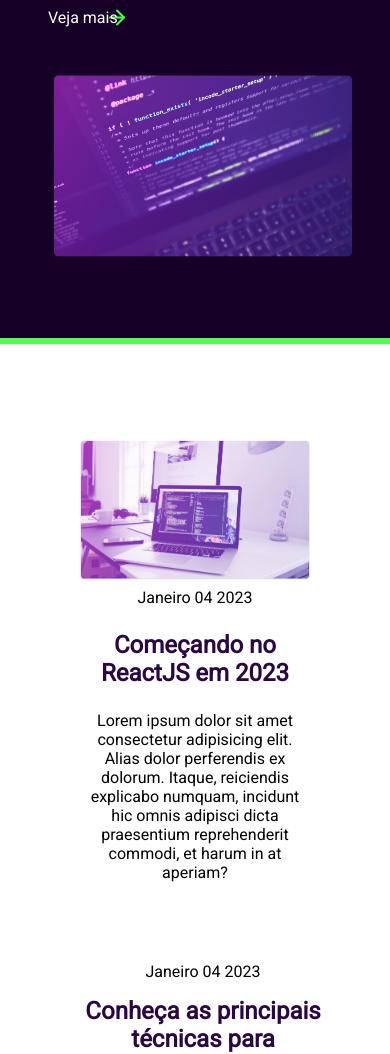
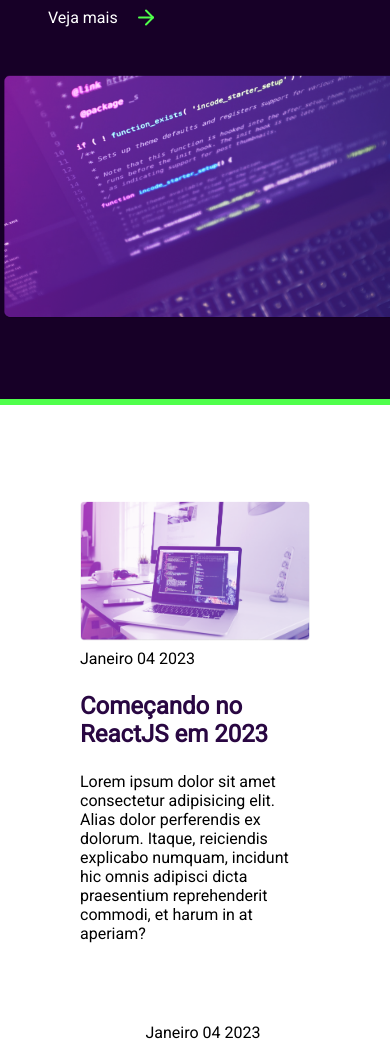
Before and after one commit to gabrieellh/RocketBlog, a plain HTML site: page index.html in a window 390 px wide. Shown: the part 900-1954 px from the top of the page. Drawn offline with Linux system fonts and the light colour scheme.

Commit message:
seventh-commit

```diff
--- a/style.css
+++ b/style.css
@@ -164,7 +164,6 @@
     ul {
         display: flex;
         flex-direction: column;
-        text-align: center;
     }
 
     .news-on-the-top {
@@ -174,24 +173,22 @@
     }
 
     .featured-image {
-        width: 300px;
+        width: 400px;
     }
 
     #link {
-        background-position: 20%;
+        background-position: 30%;
     }
 
     .posts {
         display: flex;
         flex-direction: column;
         gap: 5rem;
-        text-align: center;
     }
 
     .other-posts {
         display: grid;
         place-items: center;
-        text-align: center;
         margin-right: 4rem;
 
     }
```
